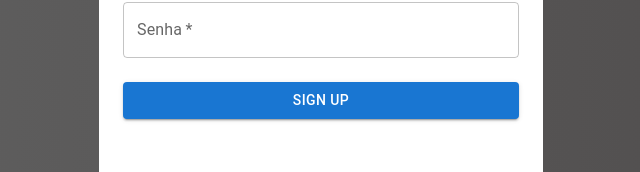
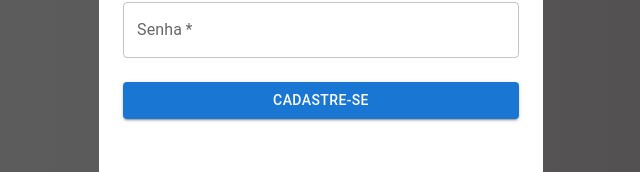
Before and after one commit to raphaelbaere/bentevi, a React (Create React App) app: page / in a window 1280 px wide. Shown: the part 378-550 px from the top of the page, without its empty margins (319-959 px from the left). Built offline with nearby package versions, Linux system fonts and the light colour scheme.

Commit message:
sign up fix

```diff
--- a/src/pages/SignUp/SignUp.js
+++ b/src/pages/SignUp/SignUp.js
@@ -171,7 +171,7 @@ export default function SignUp() {
               sx={{mt: 3, mb: 2}}
               onClick={handleSignUp}
             >
-              Sign Up
+              Cadastre-se
             </Button>
           </Box>
         </Box>
```
